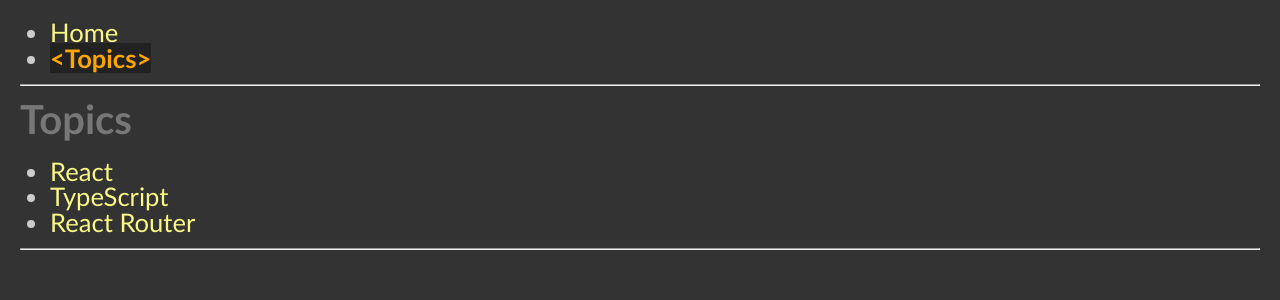
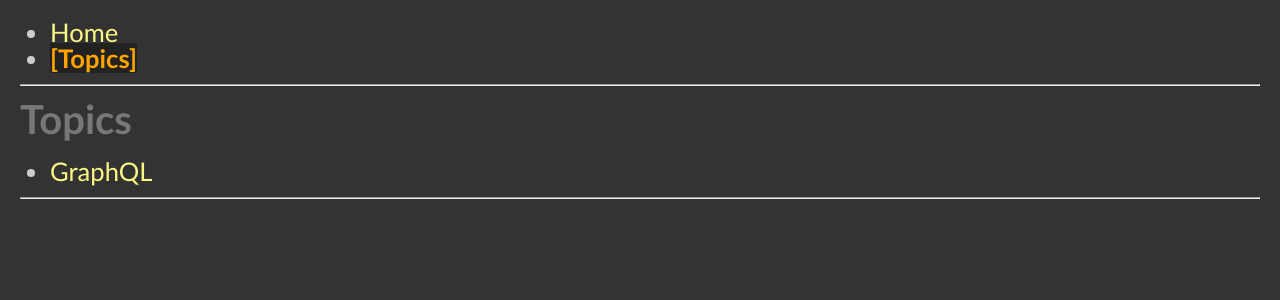
Before and after one commit to edwardtanguay/react-router-vertical-menu-page, a React (Create React App) app: page /topics in a window 1280 px wide. Shown: the top 300 px of the page. Built offline with nearby package versions, Linux system fonts and the light colour scheme.

Commit message:
new data works

```diff
--- a/src/App.css
+++ b/src/App.css
@@ -46,11 +46,11 @@
 }
 
 .App ul li a.active:before {
-  content: '<';
+  content: '[';
 }
 
 .App ul li a.active:after {
-  content: '>';
+  content: ']';
 }
 
 .App a {
--- a/src/App.min.css
+++ b/src/App.min.css
@@ -1 +1 @@
-body{background:#333;color:#ccc;font-family:"Gill Sans", "Gill Sans MT", Calibri, "Trebuchet MS", sans-serif}.App{font-size:1.6rem;padding:20px}.App h1{font-size:2.5rem;color:#777;font-weight:bold;margin:0 0 20px 0}.App h2{font-size:2rem;color:#888;font-weight:bold;margin:10px 0;background-color:#eee;padding:5px}.App h1:not(:first-of-type){margin-top:20px}.App ul{list-style-type:disc;margin:0 0 0 30px}.App ul li a{color:#faf884;text-decoration:none}.App ul li a.active{color:orange;font-weight:bold;background:#222}.App ul li a.active:before{content:'<'}.App ul li a.active:after{content:'>'}.App a{color:#faf884;text-decoration:none}
+body{background:#333;color:#ccc;font-family:"Gill Sans", "Gill Sans MT", Calibri, "Trebuchet MS", sans-serif}.App{font-size:1.6rem;padding:20px}.App h1{font-size:2.5rem;color:#777;font-weight:bold;margin:0 0 20px 0}.App h2{font-size:2rem;color:#888;font-weight:bold;margin:10px 0;background-color:#eee;padding:5px}.App h1:not(:first-of-type){margin-top:20px}.App ul{list-style-type:disc;margin:0 0 0 30px}.App ul li a{color:#faf884;text-decoration:none}.App ul li a.active{color:orange;font-weight:bold;background:#222}.App ul li a.active:before{content:'['}.App ul li a.active:after{content:']'}.App a{color:#faf884;text-decoration:none}
--- a/src/App.scss
+++ b/src/App.scss
@@ -38,10 +38,10 @@
 				color: $linkHighlightColor;
 				font-weight: bold;
 				&:before {
-					content: '<';
+					content: '[';
 				}
 				&:after {
-					content: '>';
+					content: ']';
 				}
 				background: #222;
 			}
--- a/src/data/siteData.json
+++ b/src/data/siteData.json
@@ -1,64 +1,14 @@
 [
   {
-    "name": "React",
-    "id": "reactjs",
-    "description": "A JavaScript library for building user interfaces",
+    "name": "GraphQL",
+    "id": "graphql",
+    "description": "a newer and more robust alternative to REST",
     "resources": [
       {
-        "name": "Why React Hooks?",
-        "id": "why-react-hooks",
+        "name": "How to set up a GraphQL backend with MongoDB and Express",
+        "id": "507",
         "description":
-          "In this post you'll learn why the React team dedicated so many resources to creating and releasing React Hooks. Along the way, you'll also get a soft introduction to the main aspects of the React Hooks API."
-      },
-      {
-        "name": "Introduction to props in React",
-        "id": "react-props",
-        "description":
-          "In this post you'll learn how to properly use props to pass data to components in React."
-      },
-      {
-        "name": "Understanding React's useRef Hook",
-        "id": "useref",
-        "description":
-          "In this post you'll learn how and why you can use React's useRef Hook to persist values across renders without causing a re-render."
-      }
-    ]
-  },
-  {
-    "name": "TypeScript",
-    "id": "typescript",
-    "description": "Typed JavaScript at Any Scale.",
-    "resources": [
-      {
-        "name": "Why TypeScript?",
-        "id": "why-typescript",
-        "description":
-          "TypeScript might be the hottest, most popular language on the web, but why might you want to use it?"
-      },
-      {
-        "name": "Installing and Configuring TypeScript",
-        "id": "typescript-advanced-configuration",
-        "description":
-          "TypeScript comes with a lot of configuration options. This post explains how some of the more common options work."
-      }
-    ]
-  },
-  {
-    "name": "React Router",
-    "id": "react-router",
-    "description": "Declarative, component based routing for React",
-    "resources": [
-      {
-        "name": "Code Splitting with React, React.lazy, and React Router",
-        "id": "react-router-code-splitting",
-        "description":
-          "In this post you'll learn how to increase the performance of your React application by adding code splitting with React.lazy and React Router."
-      },
-      {
-        "name": "The Guide to Nested routes with React Router",
-        "id": "react-router-nested-routes",
-        "description":
-          "In this up-to-date guide, you'll learn two patterns for creating nested routes with React Router."
+          "the project shows you how to setup a GraphQL server locally with Apollo and Express which serves data from a MongoDB database"
       }
     ]
   }
--- a/src/pages/PageResource.js
+++ b/src/pages/PageResource.js
@@ -4,15 +4,12 @@
 export function PageResource() {
 	const { topicId, resourceId } = useParams();
 	const { name, description, id } = getResource({ topicId, resourceId });
-	console.log(name);
-	console.log(description);
-	console.log(id);
 
 	return (
 		<div>
 			<h3>{name}</h3>
 			<p>{description}</p>
-			<a href={`https://ui.dev/${id}`}>Read Post</a>
+			<a href={`https://edwardtanguay.netlify.app/howtos?id=${id}`}>Read Post</a>
 		</div>
 	);
 }
```
Also changed, not shown: src/data/siteData copy.json (added, +78 -0 lines).
